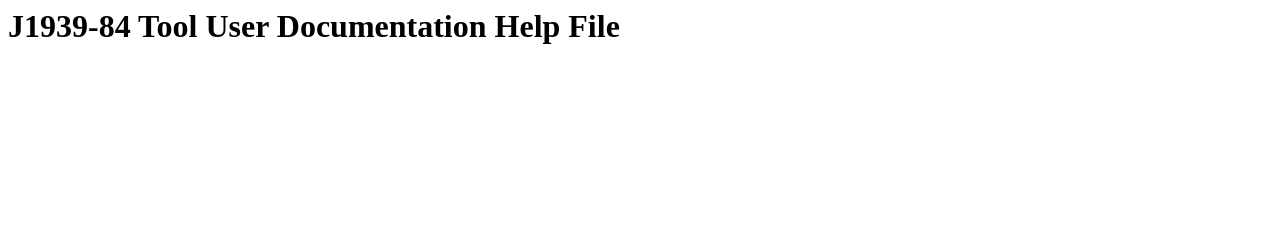
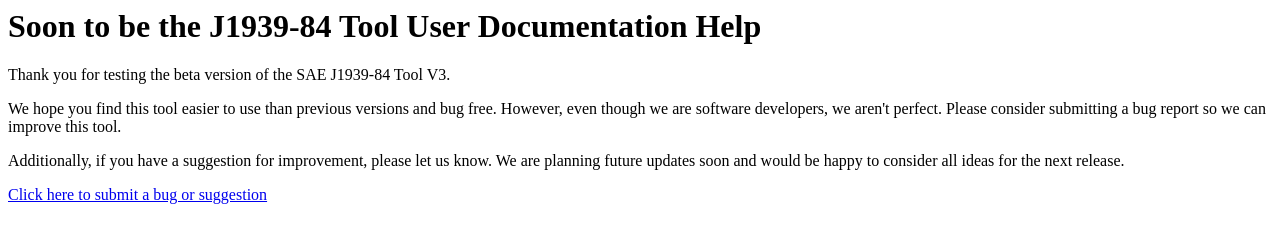
Before and after one commit to Equipment-and-Tool-Institute/j1939-84, a plain HTML site: page src/org/etools/j1939_84/resources/Help.html in a window 1280 px wide. Drawn offline with Linux system fonts and the light colour scheme.

Commit message:
#815 - Update the Help file to link to a bug reporting URL (#879)
* #815 - Update the Help file to link to a bug reporting URL

* Update readme with a link to the bug reporting portal

```diff
--- a/src/org/etools/j1939_84/resources/Help.html
+++ b/src/org/etools/j1939_84/resources/Help.html
@@ -6,6 +6,22 @@
 
 </head>
 <body lang="en-US" style="direction: ltr;">
-<h1>J1939-84 Tool User Documentation Help File</h1>
+<h1>Soon to be the J1939-84 Tool User Documentation Help</h1>
+
+<p>
+    Thank you for testing the beta version of the SAE J1939-84 Tool V3.
+</p>
+<p>
+    We hope you find this tool easier to use than previous versions and bug free.
+    However, even though we are software developers, we aren't perfect.
+    Please consider submitting a bug report so we can improve this tool.
+</p>
+<p>
+    Additionally, if you have a suggestion for improvement, please let us know.
+    We are planning future updates soon and would be happy to consider all ideas for the next release.
+</p>
+<p>
+    <a href="https://gitreports.com/issue/battjt/j1939-84">Click here to submit a bug or suggestion</a>
+</p>
 </body>
 </html>
```
Also changed, not shown: 1 other file.
